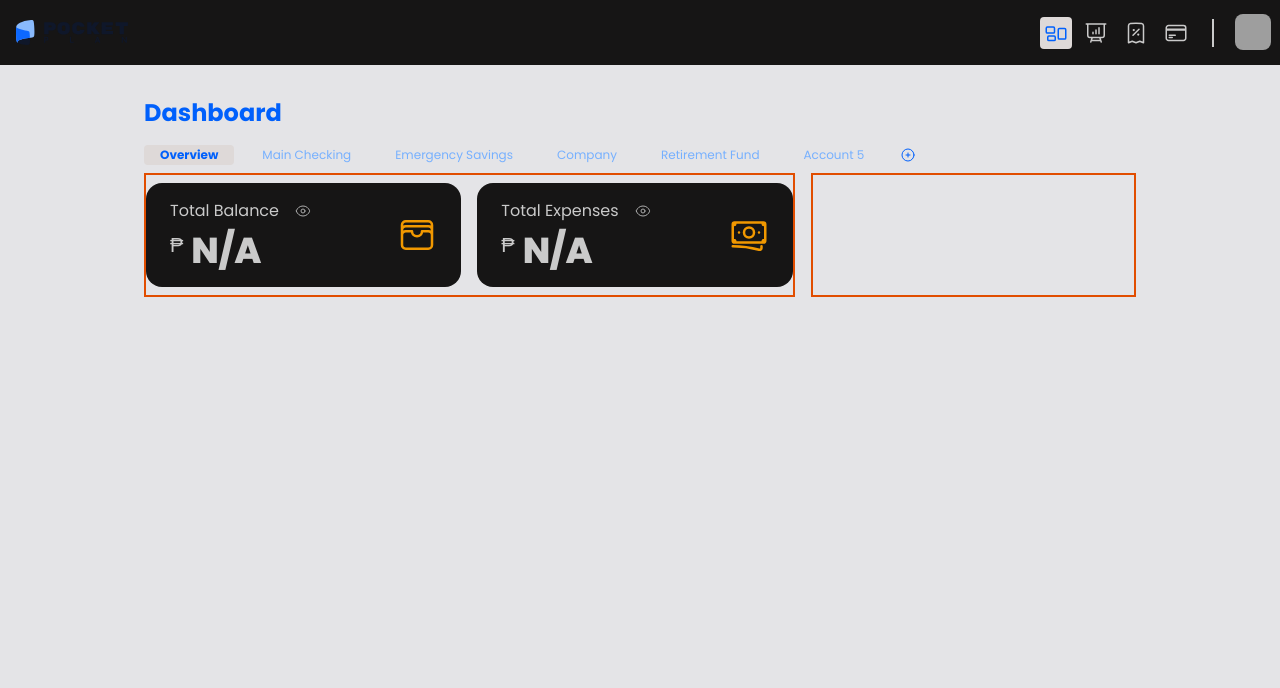
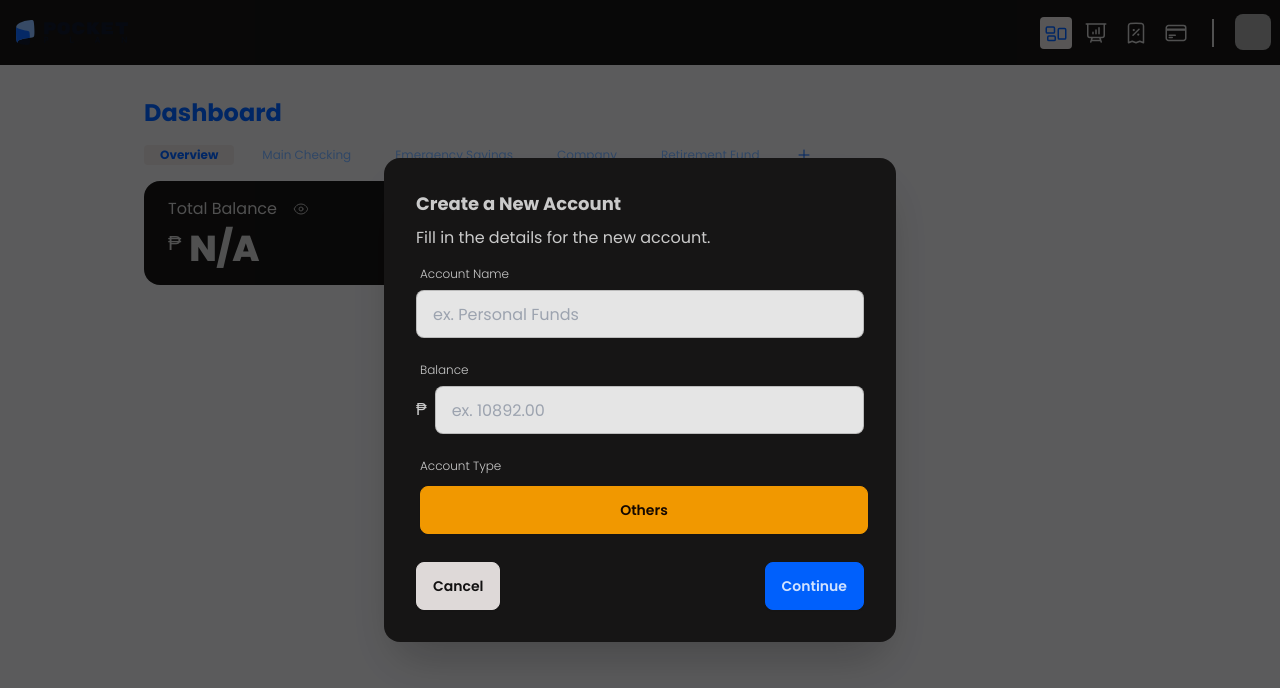
Before and after one commit to EstelitoBuenavista/PocketPlan, a Next.js app in the folder client/pocketplan/: page /pages/dashboard in a window 1280 px wide. Both pictures are taken after a click on the button 803 px from the left and 155 px from the top of the page. Shown: the top 688 px of the page. Built offline with nearby package versions, Linux system fonts and the light colour scheme; grey boxes are pictures that could not be loaded.

Commit message:
Added layout for totalCard expenses/balance and create new account modal

```diff
--- a/client/pocketplan/src/app/components/accountListContent.jsx
+++ b/client/pocketplan/src/app/components/accountListContent.jsx
@@ -2,7 +2,8 @@
 
 import React, { useState } from 'react';
 import DashboardContent from './dashboardContent';
-import { PlusCircleIcon } from '@heroicons/react/24/outline';
+import NewAccModal from './newAccModal'; // Import the modal component
+import { PlusIcon } from '@heroicons/react/24/outline';
 
 function AccountListContent() {
   const [accounts, setAccounts] = useState([
@@ -36,22 +37,19 @@ function AccountListContent() {
     },
   ]);
 
-  // Default view is "Overview"
   const [selectedAccountId, setSelectedAccountId] = useState(0);
-
-  const addNewAccount = () => {
-    const newAccount = {
-      id: accounts.length + 1,
-      userID: 101,
-      balance: 0.0,
-      accountType: 'Checking',
-      accountName: `Account ${accounts.length + 1}`,
-    };
-    setAccounts([...accounts, newAccount]);
-  };
+  const [isModalOpen, setIsModalOpen] = useState(false);
 
   const handleTabSelect = (accountId) => {
     setSelectedAccountId(accountId);
+  };
+
+  const handleAddAccountClick = () => {
+    setIsModalOpen(true);
+  };
+
+  const handleCloseModal = () => {
+    setIsModalOpen(false);
   };
 
   const selectedAccount =
@@ -66,7 +64,6 @@ function AccountListContent() {
           role="tablist"
           className="tabs gap-3 tabs-xs flex items-center justify-start w-full"
         >
-          {/* Default overview tab */}
           <button
             type="button"
             role="tab"
@@ -81,7 +78,6 @@ function AccountListContent() {
             Overview
           </button>
 
-          {/* List other accounts */}
           {accounts.map((account) => (
             <button
               key={account.id}
@@ -99,22 +95,27 @@ function AccountListContent() {
             </button>
           ))}
 
-          {/* Add new account button */}
           <button
             type="button"
             className="tab rounded-t text-primary hover:scale-110"
-            onClick={addNewAccount}
+            onClick={handleAddAccountClick}
             aria-label="Add New Account"
           >
-            <PlusCircleIcon className="w-4 h-4" />
+            <PlusIcon className="w-4 h-4" />
           </button>
         </div>
       </div>
 
-      {/* Display the content of the selected tab */}
       <div className="mt-2">
         <DashboardContent accountProp={selectedAccount || null} />
       </div>
+
+      {isModalOpen && (
+        <NewAccModal
+          onClose={handleCloseModal}
+          setAccounts={setAccounts}
+        />
+      )}
     </div>
   );
 }
--- a/client/pocketplan/src/app/components/dashboardContent.jsx
+++ b/client/pocketplan/src/app/components/dashboardContent.jsx
@@ -8,20 +8,22 @@ function DashboardContent({ accountProp }) {
   return (
     <div className="grid h-full sm:grid-cols-[4fr_2fr] grid-cols-1 gap-4 w-full">
       {/* LEFT COLUMN */}
-      <div className="border-2 border-error py-2 flex flex-wrap gap-4">
+      {/* <div className="border-2 border-error py-2 flex flex-wrap gap-4"> */}
+      <div className="py-2 flex flex-wrap gap-4">
         <TotalCard
           title={`Balance`}
           value={isOverview ? 'TEST' : accountProp.balance}
         />
         <TotalCard
           title={`Expenses`}
-          // add logic of EXPENSES HERE
+          // add logic for EXPENSES HERE
           value={isOverview ? 'TEST' : accountProp.balance * 0.3}
         />
       </div>
 
       {/* RIGHT COLUMN */}
-      <div className="border-2 border-error p-2 gap-4 w-full h-full">
+      {/* <div className="border-2 border-error p-2 gap-4 w-full h-full"> */}
+      <div className="p-2 gap-4 w-full h-full">
 
       </div>
     </div>
--- a/client/pocketplan/src/app/components/newAccModal.jsx
+++ b/client/pocketplan/src/app/components/newAccModal.jsx
@@ -1,22 +1,96 @@
-// components/newAccModal
-'use state'
+'use client';
 
-function newAccModal () {
- return (
-    // daisyui modal
-    <dialog id="my_modal_5" className="modal modal-bottom sm:modal-middle">
-  <div className="modal-box">
-    <h3 className="font-bold text-lg">Hello!</h3>
-    <p className="py-4">Press ESC key or click the button below to close</p>
-    <div className="modal-action">
-      <form method="dialog">
-        {/* if there is a button in form, it will close the modal */}
-        <button className="btn">Close</button>
-      </form>
+import React, { useState } from 'react';
+
+function NewAccModal({ onClose }) {
+  const [selectedType, setSelectedType] = useState('Others'); // Default to 'Others'
+  const [isDropdownOpen, setIsDropdownOpen] = useState(false);
+
+  const handleDropdownSelect = (value) => {
+    setSelectedType(value);
+    setIsDropdownOpen(false);
+  };
+
+  const toggleDropdown = () => {
+    setIsDropdownOpen((prev) => !prev);
+  };
+
+  return (
+    <div className="fixed inset-0 bg-black bg-opacity-60 flex justify-center items-center">
+
+      <dialog id="my_modal" className="modal modal-bottom sm:modal-middle h-full" open>
+        <div className="modal-box bg-neutral text-neutral-content relative p-8">
+          <h3 className="font-bold text-xl sm:text-lg">Create a New Account</h3>
+          <p className="py-2 text-sm sm:text-base">Fill in the details for the new account.</p>
+
+          <label className="form-control w-full mb-4">
+            <div className="label">
+              <span className="font-light text-xs">Account Name</span>
+            </div>
+            <input
+              type="text"
+              placeholder="ex. Personal Funds"
+              className="input input-bordered w-full bg-neutral-200 text-neutral-800 hover:border-secondary focus:ring-secondary focus:border-secondary"
+            />
+          </label>
+
+          <label className="form-control w-full mb-4">
+            <div className="label">
+              <span className="font-light text-xs">Balance</span>
+            </div>
+            <div className="flex items-center space-x-2">
+              <p className="font-normal text-base">₱</p>
+              <input
+                type="text"
+                placeholder="ex. 10892.00"
+                className="input input-bordered w-full bg-neutral-200 text-neutral-800 hover:border-secondary focus:ring-secondary focus:border-secondary"
+              />
+            </div>
+          </label>
+
+          <label className="form-control w-full mb-4">
+            <div className="label">
+              <span className="font-light text-xs">Account Type</span>
+            </div>
+            <div className="dropdown w-full">
+              <div
+                tabIndex={0}
+                role="button"
+                className="btn m-1 btn-warning w-full text-left"
+                onClick={toggleDropdown}
+              >
+                {selectedType}
+              </div>
+
+              {isDropdownOpen && (
+                <ul
+                  tabIndex={0}
+                  className="dropdown-content menu bg-neutral rounded-box z-[1] p-2 shadow absolute left-1/2 -translate-x-1/2 bottom-full mb-2 w-full "
+                >
+                  {['Miscellaneous', 'Personal', 'Savings', 'Work', 'Others'].map((type) => (
+                    <li key={type} onClick={() => handleDropdownSelect(type)}>
+                      <a>{type}</a>
+                    </li>
+                  ))}
+                </ul>
+              )}
+            </div>
+          </label>
+
+          <div className="modal-action flex items-center justify-between space-x-4 flex-wrap">
+            <button className="btn btn-accent btn-md w-full sm:w-auto" onClick={onClose}>
+              Cancel
+            </button>
+            {/* IF continue then append the new account into the list */}
+            <button className="btn btn-primary btn-md w-full sm:w-auto" onClick={onClose}>
+              Continue
+            </button>
+          </div>
+        </div>
+      </dialog>
+
     </div>
-  </div>
-</dialog>
- );
+  );
 }
 
-export default newAccModal;
+export default NewAccModal;
--- a/client/pocketplan/src/app/pages/login/page.js
+++ b/client/pocketplan/src/app/pages/login/page.js
@@ -55,7 +55,7 @@ export default function LoginPage() {
           </Link>
         </div>
 
-        <div className="card glass shadow-[0_0_60px_rgba(0,0,0,0.15)] w-full max-w-[450px] mx-8 my-8 p-4">
+        <div className="card glass shadow-[0_0_60px_rgba(0,0,0,0.15)] w-full max-w-[450px] mx-8 my-8 p-2">
           <figure>
             <Link href="/">
               <img className="mt-8 mx-auto btn btn-ghost cursor-pointer p-1" src="/assets/pocketPlanLogo.svg" alt="Logo" width={120} height={120} />
--- a/client/pocketplan/src/app/pages/signup/page.js
+++ b/client/pocketplan/src/app/pages/signup/page.js
@@ -62,7 +62,7 @@ const handleRegister = (e) =>{
           </Link>
         </div>
 
-        <div className="card glass shadow-[0_0_60px_rgba(0,0,0,0.15)] w-full max-w-[450px] mx-8 my-8 p-4">
+        <div className="card glass shadow-[0_0_60px_rgba(0,0,0,0.15)] w-full max-w-[450px] mx-8 my-8 p-2">
           <figure>
             <Link href="/">
               <img className="mt-8 mx-auto btn btn-ghost cursor-pointer p-1" src="/assets/pocketPlanLogo.svg" alt="Logo" width={120} height={120} />
```
Also changed, not shown: client/pocketplan/src/app/components/transanctionsList.jsx (added).
